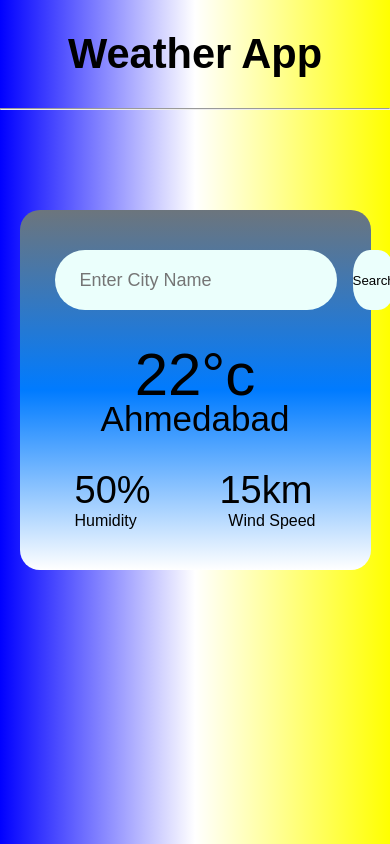
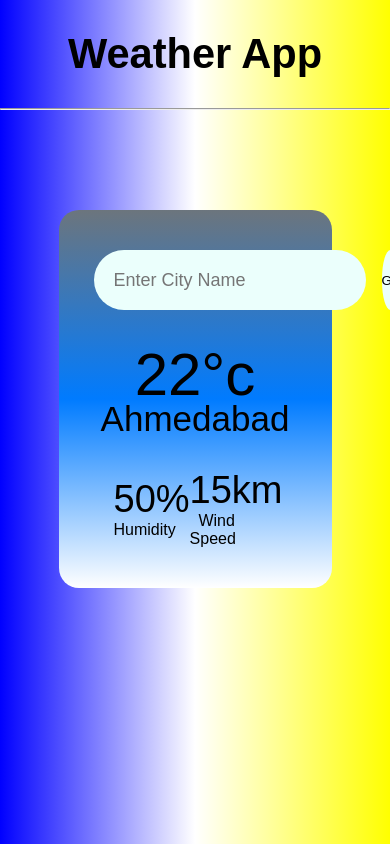
Before and after one commit to Akshay08k/Weather-app, a plain HTML site: page index.html in a window 390 px wide. Drawn offline with Linux system fonts and the light colour scheme.

Commit message:
Did Somechanged in margin and padding for mobile screen

```diff
--- a/index.html
+++ b/index.html
@@ -16,7 +16,7 @@
         <div class="search">
             <input type="text" name="" id=""
             placeholder="Enter City Name" spellcheck="false">
-            <button>Search</button>
+            <button>Go</button>
         </div>
 
       <div class="weather">
--- a/style.css
+++ b/style.css
@@ -8,8 +8,8 @@ body{
     background: linear-gradient(to right,blue ,white, yellow);
 }
 .card{
-    width: 90%;
-    max-width: 470px;
+    width: 70%;
+    max-width: 400px;
     background: linear-gradient(to bottom, #6c757d, #007bff,white);;
     color: black;
     margin: 100px auto 0;
@@ -28,7 +28,7 @@ body{
     outline: 0;
     background-color: #ebfffc;
     color: #555;
-    padding: 10px 25px;
+    padding: 10px 20px;
     height: 60px;
     border-radius: 30px;
     flex: 1;
@@ -42,7 +42,7 @@ body{
     width: 60px;
     cursor: pointer;
     height: 60px;
-    border-radius: 40%;
+    border-radius: 50%;
 }
 .search button:hover{
     background-color: rgba(61, 119, 211, 0.752);
@@ -70,6 +70,7 @@ body{
     text-align: left;
 }
 .humidity , .wind{
+
     font-size: 38px;
     margin-top: 15px;
 }
```
